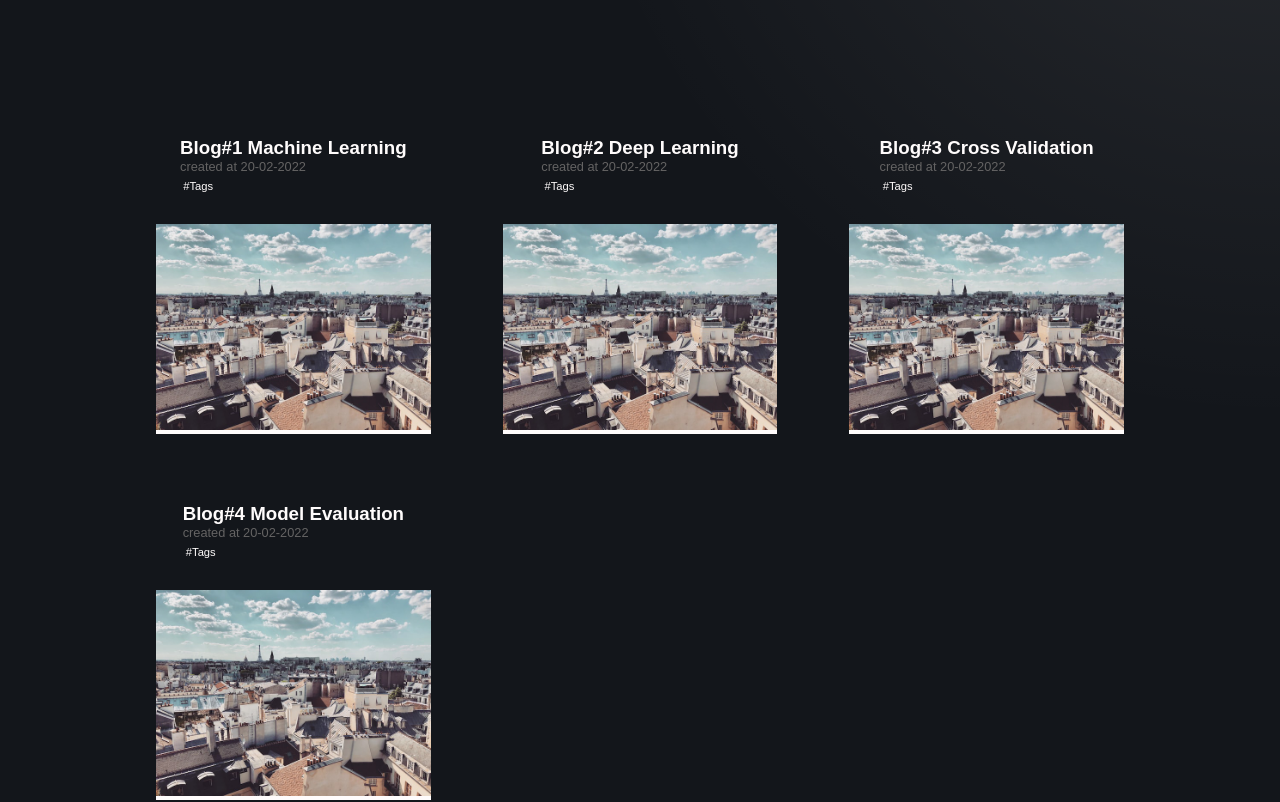
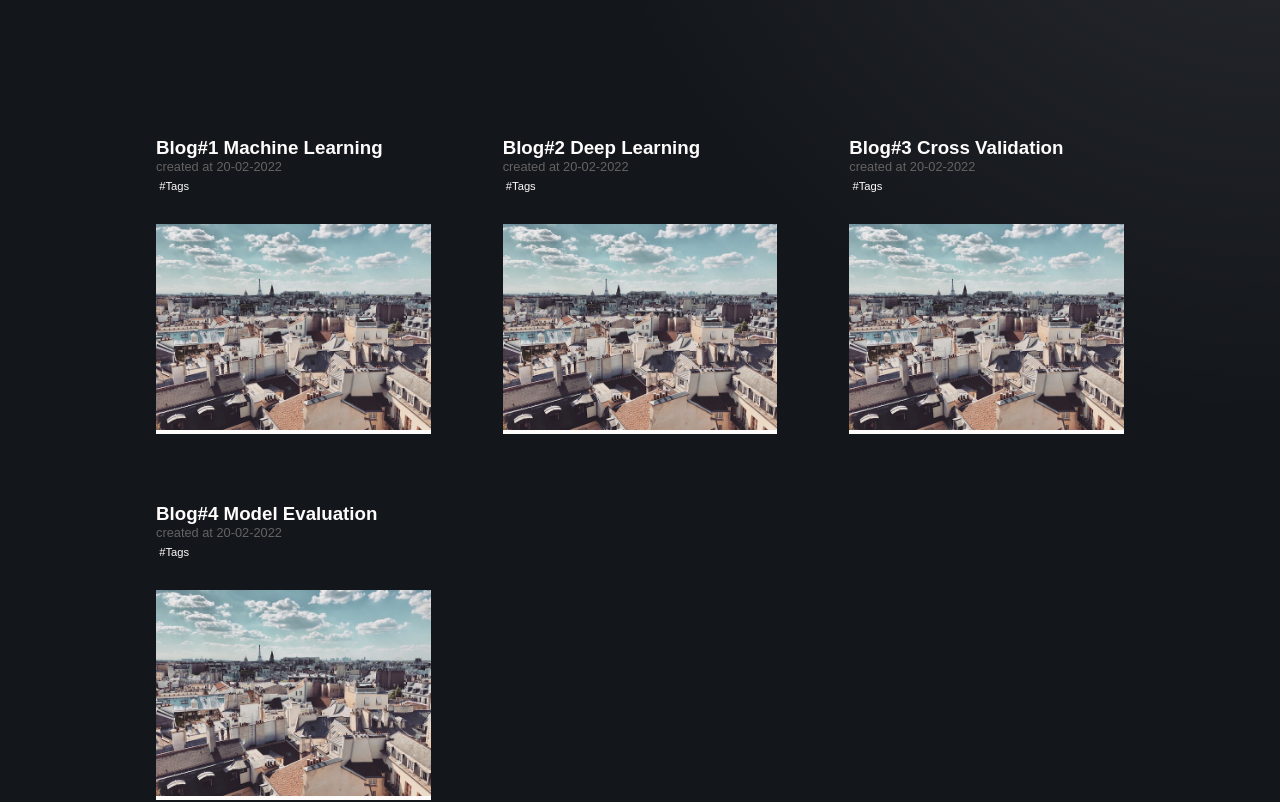
Before and after one commit to rakkaalhazimi/Vue-Blogspot, a Vue app: page / in a window 1280 px wide. Shown: the part 1590-2392 px from the top of the page. Built offline with nearby package versions, Linux system fonts and the light colour scheme.

Commit message:
change: remove blog card unused hover

```diff
--- a/src/components/BlogCard.vue
+++ b/src/components/BlogCard.vue
@@ -27,20 +27,12 @@ defineProps({
 
 <style lang="scss">
 .blog-card {
-  @include flex-col($justify: space-between, $gap: 1rem);
+  @include flex-col($justify: space-between, $gap: 0);
   @include card(100%, $blog-card-height);
+}
 
-  .blog-card-title {
-    transition: $default-transition;
-  }
-
-  &:hover {
-    border: 1px solid $accent;
-
-    .blog-card-title {
-      color: $accent;
-    }
-  }
+.blog-card-header {
+  width: 100%;
 }
 
 .blog-card-tag {
```
